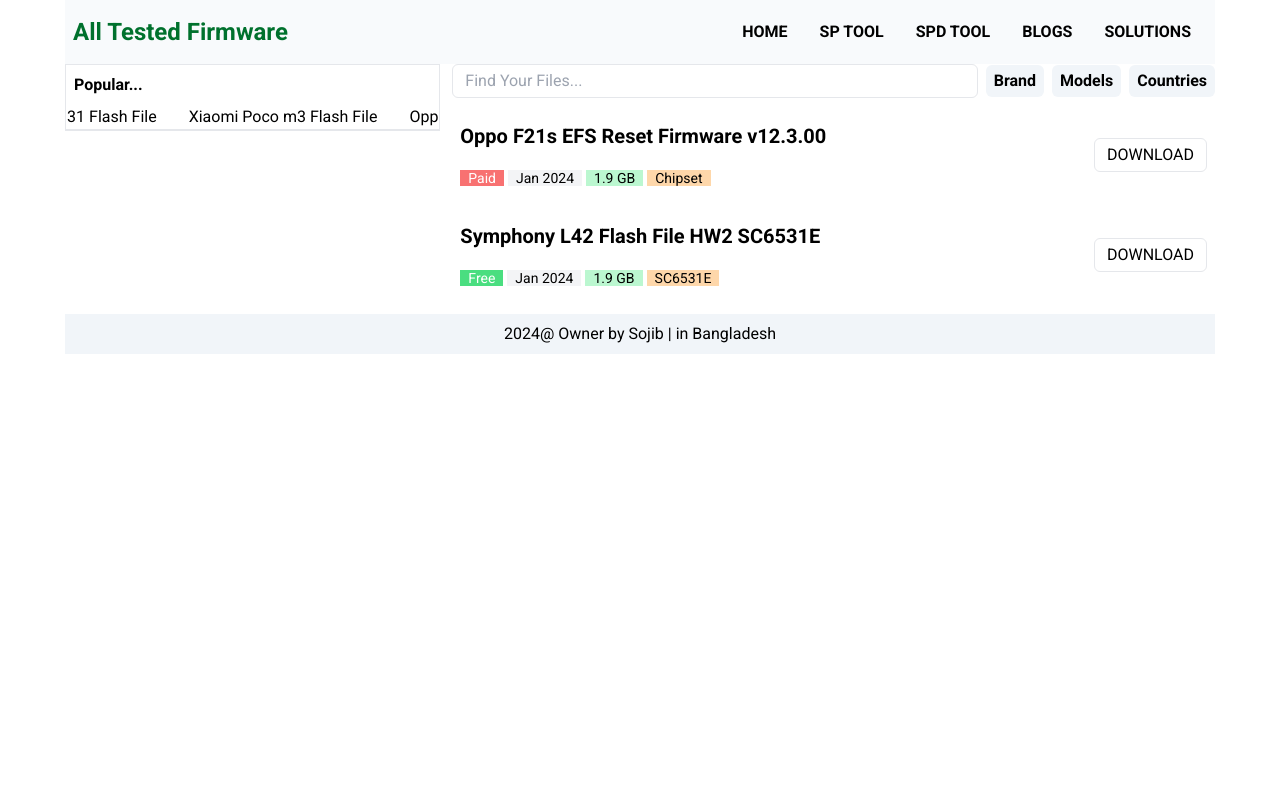
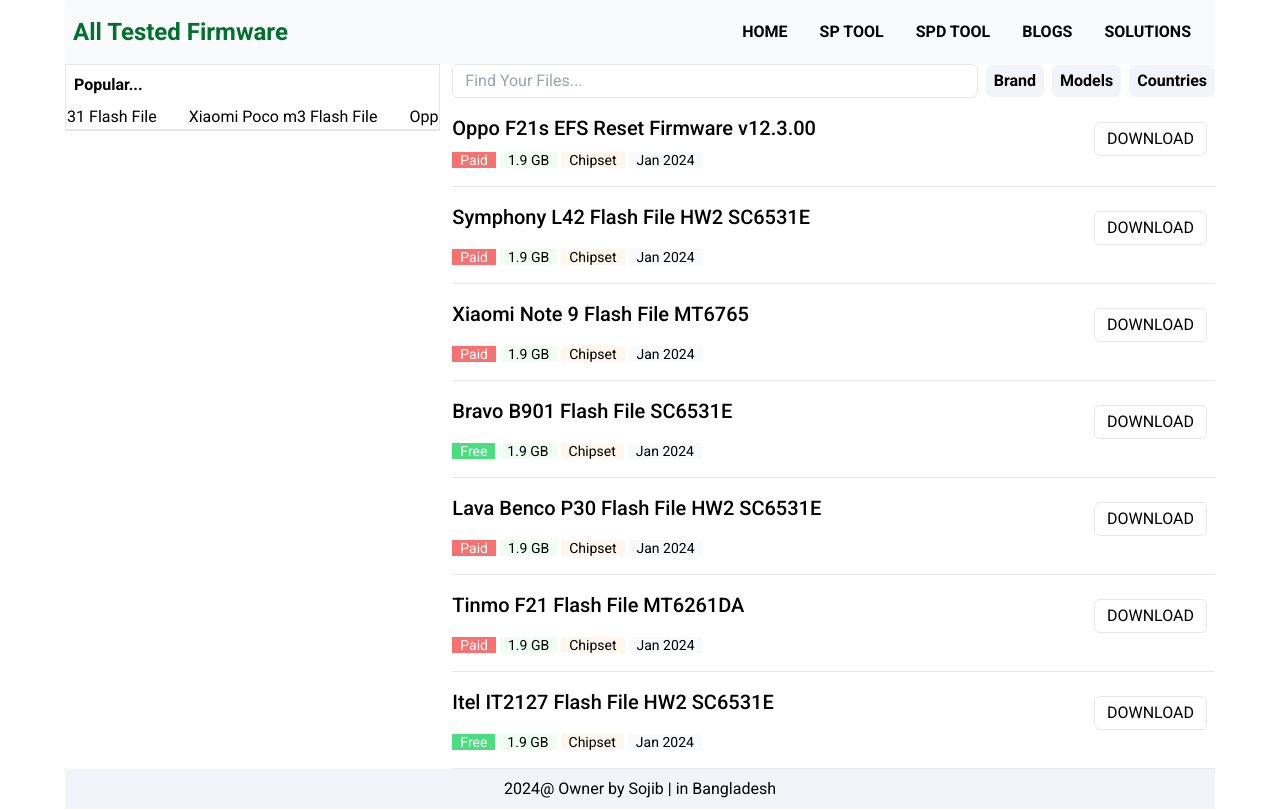
Before and after one commit to ashaansojib/firmwarehub, a React (Vite) app: page / in a window 1280 px wide. Built offline with nearby package versions, Linux system fonts and the light colour scheme.

Commit message:
updated posts

```diff
--- a/src/index.css
+++ b/src/index.css
@@ -40,7 +40,7 @@
 
 /* posting */
 .post{
-  @apply p-2 my-4 rounded-md relative hover:bg-slate-100
+  @apply relative border-b py-4
 }
 .post:hover h3{
   color: green;
--- a/src/layout/Main.jsx
+++ b/src/layout/Main.jsx
@@ -8,11 +8,11 @@
     return (
         <div className='my-container'>
             <Header />
-            <div className='grid grid-cols-3 justify-between gap-3'>
+            <div className='grid grid-cols-1 lg:grid-cols-3 justify-between gap-3'>
                 <div className="sticky top-0 left-0 z-10">
                     <Aside />
                 </div>
-                <div className='col-span-2'>
+                <div className='col-span-2 p-2 md:p-0'>
                     <Outlet />
                 </div>
             </div>
--- a/src/pages/download/Comments.jsx
+++ b/src/pages/download/Comments.jsx
@@ -4,17 +4,17 @@
     return (
         <div className='py-4'>
             <h4>Comments</h4>
-            <div className='p-2 bg-slate-100 rounded-md'>
+            {/* <div className='p-2 bg-slate-100 rounded-md'>
                 <p className='text-gray-700 italic'>Lorem ipsum dolor sit amet consectetur adipisicing elit.</p>
                 <span className='text-sm font-medium'>Asha An Sojib</span>
-            </div>
+            </div> */}
             <form className='my-4'>
                 <textarea name="" id="" className='border w-full p-2' placeholder='Write your experience...'></textarea>
                 <div className='flex justify-between gap-4'>
                     <input type="text" placeholder='Your Name' className='border w-full p-2' />
                     <input type="email" placeholder='Your Email' className='border w-full p-2' />
                 </div>
-                <input type="submit" value="Posted" className='default-btn' />
+                <input type="submit" value="POSTED" className='px-4 py-2 bg-primary rounded-md font-semibold cursor-pointer mt-2' />
             </form>
         </div>
     );
--- a/src/pages/download/Disclaimer.jsx
+++ b/src/pages/download/Disclaimer.jsx
@@ -2,8 +2,8 @@
 
 const Disclaimer = () => {
     return (
-        <div className='p-4 bg-slate-100 my-2 space-y-4'>
-            <p className='underline font-semibold'>Take Safety:</p>
+        <div className='p-4 bg-primary my-2 space-y-4 mt-4'>
+            <p className='underline font-semibold text-red-500'>Take Safety:</p>
             <p><span className='font-semibold'>[*]Flash Tool:</span> Lorem ipsum dolor sit amet consectetur, adipisicing elit. Asperiores similique delectus enim repellendus aliquid laboriosam ut. Sunt,</p>
             <p><span className='font-semibold'>[*]Take a Backup:</span> Lorem ipsum dolor sit amet consectetur, adipisicing elit. Asperiores similique delectus enim repellendus aliquid laboriosam ut. Sunt,</p>
             <p><span className='font-semibold'>[*]Realablity:</span> Possimus impedit non reiciendis optio cupiditate delectus. Hic, dolorem voluptatibus natus iure sapiente error voluptatum ipsam nostrum non, architecto maxime explicabo eum!</p>
--- a/src/pages/download/Steps.jsx
+++ b/src/pages/download/Steps.jsx
@@ -2,7 +2,7 @@
 
 const Steps = () => {
     return (
-        <div className='p-4 bg-slate-100'>
+        <div className='p-4 bg-primary'>
             <h3 className='font-semibold text-xl pb-4'>Guidelines:</h3>
             <ul className='space-y-4'>
                 <li><span className='steps'>1</span> First you have download the firmware.</li>
--- a/src/pages/home/Home.jsx
+++ b/src/pages/home/Home.jsx
@@ -12,27 +12,81 @@
             </div>
             {/* files area */}
             <div className='post'>
-                <h3 className='font-semibold pb-4 text-xl'>Oppo F21s EFS Reset Firmware v12.3.00</h3>
-                <div className='space-x-1'>
-                    <span className='text-sm px-2 text-white bg-red-400'>Paid</span>
+                <h3 className='font-medium pb-2 text-xl'>Oppo F21s EFS Reset Firmware v12.3.00</h3>
+                <div className='space-x-1 text-sm'>
+                    <span className=' px-2 text-white bg-red-400'>Paid</span>
                     {/* <span className='text-sm px-2 text-white bg-green-400'>Free</span> */}
-                    <span className='text-sm px-2 bg-gray-100'>Jan 2024</span>
-                    <span className='text-sm px-2 bg-green-200'>1.9 GB</span>
-                    <span className='text-sm px-2 bg-orange-200'>Chipset</span>
+                    <span className='px-2 bg-green-50'>1.9 GB</span>
+                    <span className='px-2 bg-orange-50'>Chipset</span>
+                    <span className='px-2 bg-gray-50'>Jan 2024</span>
                 </div>
                 <Link to="/download/1" className='d-btn'>DOWNLOAD</Link>
             </div>
             <div className='post'>
-                <h3 className='font-semibold pb-4 text-xl'>Symphony L42 Flash File HW2 SC6531E</h3>
-                <div className='space-x-1'>
-                    {/* <span className='text-sm px-2 text-white bg-red-400'>Paid</span> */}
-                    <span className='text-sm px-2 text-white bg-green-400'>Free</span>
-                    <span className='text-sm px-2 bg-gray-100'>Jan 2024</span>
-                    <span className='text-sm px-2 bg-green-200'>1.9 GB</span>
-                    <span className='text-sm px-2 bg-orange-200'>SC6531E</span>
+                <h3 className='font-medium pb-4 text-xl'>Symphony L42 Flash File HW2 SC6531E</h3>
+                <div className='space-x-1 text-sm'>
+                    <span className=' px-2 text-white bg-red-400'>Paid</span>
+                    {/* <span className='text-sm px-2 text-white bg-green-400'>Free</span> */}
+                    <span className='px-2 bg-green-50'>1.9 GB</span>
+                    <span className='px-2 bg-orange-50'>Chipset</span>
+                    <span className='px-2 bg-gray-50'>Jan 2024</span>
                 </div>
                 <Link to="/download/2" className='d-btn'>DOWNLOAD</Link>
-
+            </div>
+            <div className='post'>
+                <h3 className='font-medium pb-4 text-xl'>Xiaomi Note 9 Flash File MT6765</h3>
+                <div className='space-x-1 text-sm'>
+                    <span className=' px-2 text-white bg-red-400'>Paid</span>
+                    {/* <span className='text-sm px-2 text-white bg-green-400'>Free</span> */}
+                    <span className='px-2 bg-green-50'>1.9 GB</span>
+                    <span className='px-2 bg-orange-50'>Chipset</span>
+                    <span className='px-2 bg-gray-50'>Jan 2024</span>
+                </div>
+                <Link to="/download/2" className='d-btn'>DOWNLOAD</Link>
+            </div>
+            <div className='post'>
+                <h3 className='font-medium pb-4 text-xl'>Bravo B901 Flash File SC6531E</h3>
+                <div className='space-x-1 text-sm'>
+                    {/* <span className=' px-2 text-white bg-red-400'>Paid</span> */}
+                    <span className='text-sm px-2 text-white bg-green-400'>Free</span>
+                    <span className='px-2 bg-green-50'>1.9 GB</span>
+                    <span className='px-2 bg-orange-50'>Chipset</span>
+                    <span className='px-2 bg-gray-50'>Jan 2024</span>
+                </div>
+                <Link to="/download/2" className='d-btn'>DOWNLOAD</Link>
+            </div>
+            <div className='post'>
+                <h3 className='font-medium pb-4 text-xl'>Lava Benco P30 Flash File HW2 SC6531E</h3>
+                <div className='space-x-1 text-sm'>
+                    <span className=' px-2 text-white bg-red-400'>Paid</span>
+                    {/* <span className='text-sm px-2 text-white bg-green-400'>Free</span> */}
+                    <span className='px-2 bg-green-50'>1.9 GB</span>
+                    <span className='px-2 bg-orange-50'>Chipset</span>
+                    <span className='px-2 bg-gray-50'>Jan 2024</span>
+                </div>
+                <Link to="/download/2" className='d-btn'>DOWNLOAD</Link>
+            </div>
+            <div className='post'>
+                <h3 className='font-medium pb-4 text-xl'>Tinmo F21 Flash File MT6261DA</h3>
+                <div className='space-x-1 text-sm'>
+                    <span className=' px-2 text-white bg-red-400'>Paid</span>
+                    {/* <span className='text-sm px-2 text-white bg-green-400'>Free</span> */}
+                    <span className='px-2 bg-green-50'>1.9 GB</span>
+                    <span className='px-2 bg-orange-50'>Chipset</span>
+                    <span className='px-2 bg-gray-50'>Jan 2024</span>
+                </div>
+                <Link to="/download/2" className='d-btn'>DOWNLOAD</Link>
+            </div>
+            <div className='post'>
+                <h3 className='font-medium pb-4 text-xl'>Itel IT2127 Flash File HW2 SC6531E</h3>
+                <div className='space-x-1 text-sm'>
+                    {/* <span className=' px-2 text-white bg-red-400'>Paid</span> */}
+                    <span className='text-sm px-2 text-white bg-green-400'>Free</span>
+                    <span className='px-2 bg-green-50'>1.9 GB</span>
+                    <span className='px-2 bg-orange-50'>Chipset</span>
+                    <span className='px-2 bg-gray-50'>Jan 2024</span>
+                </div>
+                <Link to="/download/2" className='d-btn'>DOWNLOAD</Link>
             </div>
         </div>
     );
--- a/tailwind.config.js
+++ b/tailwind.config.js
@@ -10,6 +10,9 @@
         "primary": "#00712D",
         "secondary":"#1E2A5E",
         "accent": "#5BBCFF",
+      },
+      backgroundColor:{
+        "primary": "#F8F6F4",
       }
     },
   },
```
Also changed, not shown: src/pages/download/Downloads.jsx (+7 -3 lines).
